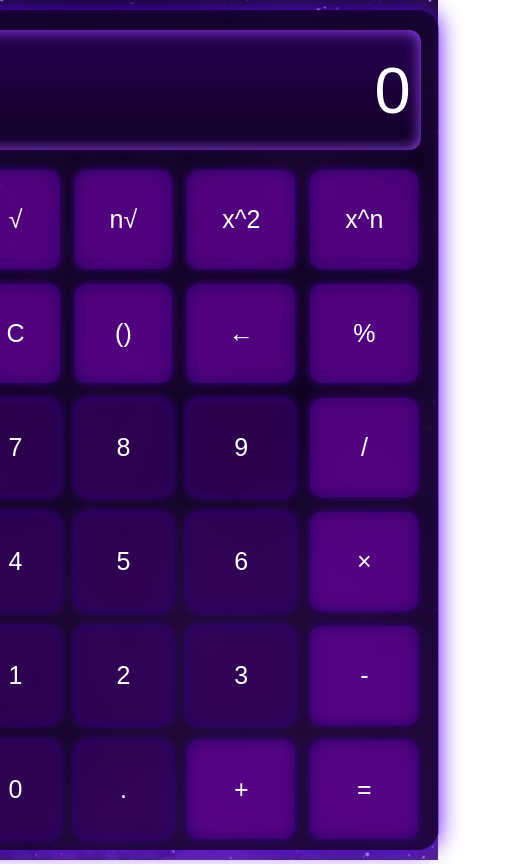
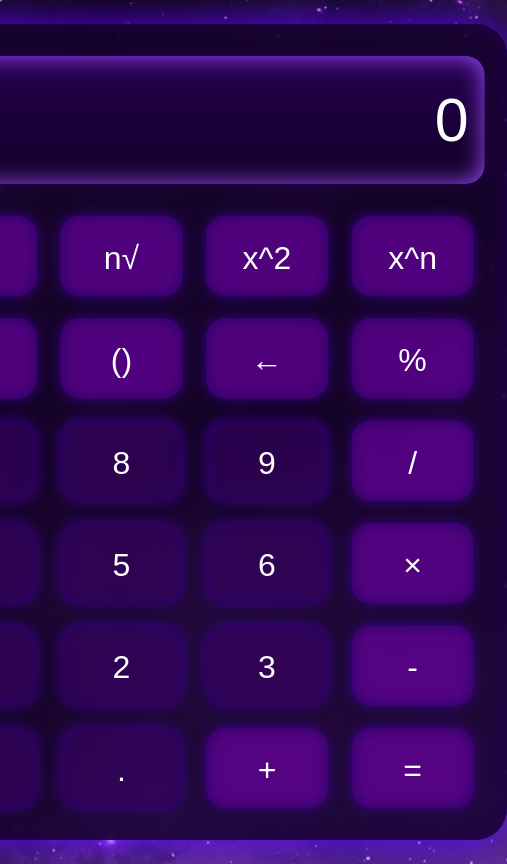
Before and after one commit to Yayisflorez/Ejercicios-3-tercerTrimestre, a plain HTML site: page Calculdora1/index.html in a window 390 px wide. Shown: the whole page, 507 px wide, since content can reach past the window. Drawn offline with Linux system fonts and the light colour scheme.

Commit message:
responsive

```diff
--- a/Calculdora1/styles.css
+++ b/Calculdora1/styles.css
@@ -1,35 +1,47 @@
-/* Fondo general */
+/* Fondo y centrado total */
 body {
   display: flex;
   justify-content: center;
   align-items: center;
-  height: 100vh;
+  min-height: 100vh;
   background: url("Souses/Fondo.jpeg") no-repeat center center/cover;
   font-family: Arial, sans-serif;
+  margin: 0;
+  padding: 0;
 }
 
 /* Contenedor de la calculadora */
 .container {
   background: rgba(20, 0, 40, 0.8);
-  padding: 20px;
+  padding:20px;
   border-radius: 20px;
-  width: 550px;
-  height: 800px;
+
+  width: 90%;
+  max-width: 350px;
+  height: 98%;
+  margin: auto;
+
   backdrop-filter: blur(10px);
+  box-shadow: 0 0 25px #5a00ff, inset 0 0 20px #21004f;
 
-  box-shadow: 0 0 25px #5a00ff, inset 0 0 20px #21004f;
+  display: flex;
+  flex-direction: column;
+
+  transform: scale(1);          /* tamaño normal */
+  transition: transform 0.3s ease;
 }
 
 /* Pantalla */
 .display input {
   width: 96%;
-  height: 100px;
-  font-size: 65px;
+  height: 60px;
+  font-size: 38px;
   text-align: right;
   border: none;
   outline: none;
   padding: 10px;
   color: #fff;
+  margin-bottom: 20px;
 
   background: linear-gradient(180deg, #250050, #120026);
   border-radius: 12px;
@@ -39,44 +51,67 @@ body {
 
 /* Grid de botones */
 .botones {
-  margin-top: 20px;
   display: grid;
   grid-template-columns: repeat(4, 1fr);
-  gap: 15px;
+  gap: 14px;
 }
 
 button {
-  padding: 35px;
-  font-size: 25px;
+  padding: 15px;
+  font-size: 20px;
   border: none;
   border-radius: 12px;
   cursor: pointer;
+  height: 50px;
+  width: 76px;
 
   color: white;
   background: rgba(70, 0, 120, 0.45);
 
   transition: 0.25s ease;
-
-  /* Glow detrás del botón (suave en estado normal) */
-  box-shadow: 0 0 8px #3a008e, 0 0 15px #2b0067 inset;
+  box-shadow: 0 0 8px #3a008e, inset 0 0 10px #2b0067;
 }
 
 button:hover {
   background: rgba(255, 255, 255, 0.9);
   color: rgb(221, 0, 255);
-
-  box-shadow: 0 0 25px rgb(221, 0, 255), 0 0 45px #ffffff;
+  box-shadow: 0 0 18px rgb(221, 0, 255), 0 0 35px #ffffff;
 }
 
 button:active {
   transform: scale(0.92);
   background: #b100ff;
   color: #ffffff;
+  box-shadow: 0 0 25px #b100ff, 0 0 50px #a900ff, inset 0 0 15px #d500ff;
+}
 
-  /* Glow morado detrás real */
-  box-shadow: 0 0 30px #b100ff, 0 0 60px #a900ff, inset 0 0 20px #d500ff;
-}
-/* Botones operadores más brillantes */
 .operador {
   background: rgba(120, 0, 180, 0.6);
 }
+
+
+@media (min-width: 1601px) {
+  .container {
+    transform: scale(1.5);
+    transform-origin: top center;
+    margin-top: 50px;
+  }
+}
+
+@media (max-width: 900px) {
+
+  body {
+    display: flex;
+    justify-content: center;
+    align-items: center;
+    height: auto;
+    min-height: 100vh;
+    padding: 10px 0;
+    overflow: visible;
+  }
+
+  .container {
+    transform: scale(1.6);
+    transform-origin: center;
+  }
+}
```
